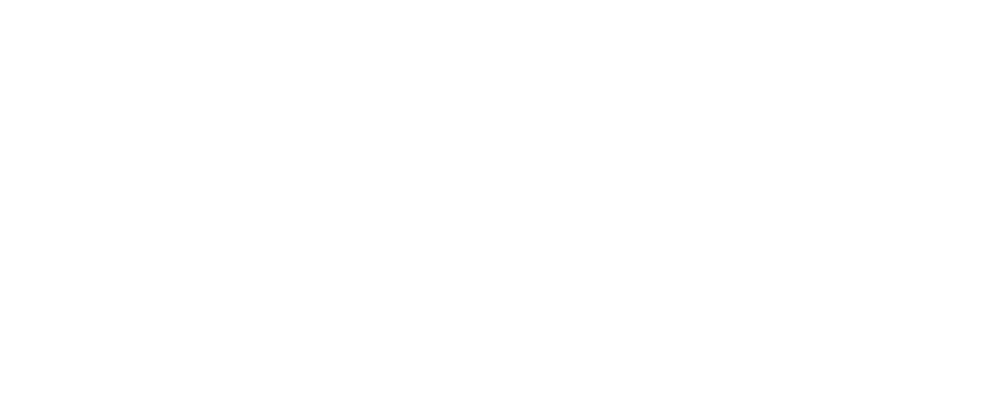
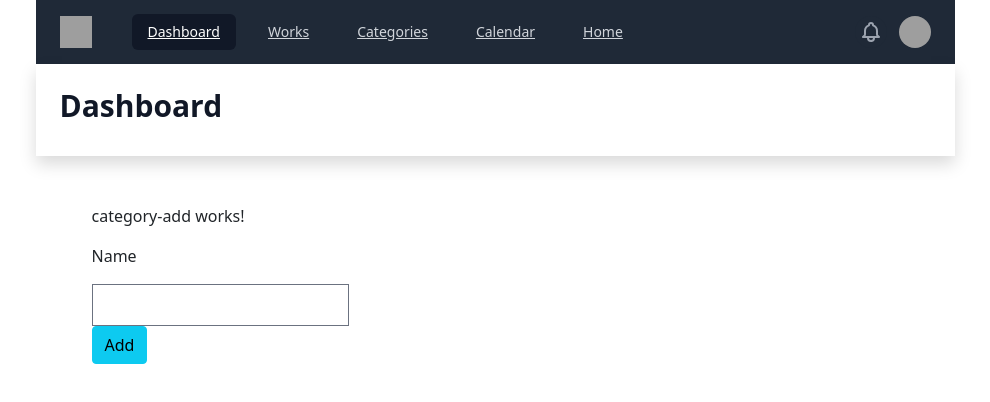
Before and after one commit to giangnqph15195/angular, an Angular app: page /admin/categories/add in a window 1280 px wide. Before the commit this address led to /. Shown: the top 402 px of the page, without its empty margins (145-1135 px from the left). Built offline with nearby package versions, Linux system fonts and the light colour scheme; grey boxes are pictures that could not be loaded.

Commit message:
update add categories

```diff
--- a/db.json
+++ b/db.json
@@ -89,6 +89,10 @@
       "createdAt": "2022-02-28T01:16:26.099Z",
       "name": "Danh muc 4",
       "id": "4"
+    },
+    {
+      "name": "Giang 69",
+      "id": "C3kIsSx"
     }
   ],
   "profile": {
--- a/src/app/app-routing.module.ts
+++ b/src/app/app-routing.module.ts
@@ -7,6 +7,7 @@
 // import { AdminWorksComponent } from './admin-works/admin-works.component';
 import { BlogpageComponent } from './blogpage/blogpage.component';
 import { CategoriesComponent } from './categories/categories.component';
+import { CategoryAddComponent } from './category-add/category-add.component';
 import { CategoryWorkComponent } from './category-work/category-work.component';
 import { DetailPDComponent } from './detail-pd/detail-pd.component';
 import { HeaderComponent } from './header/header.component';
@@ -75,7 +76,8 @@
       {path: "works/add", component: AddWorksComponent},
       {path:"works/edit/:id", component: WorksEditComponent},
 
-      {path: "categories" , component : CategoriesComponent}
+      {path: "categories" , component : CategoriesComponent},
+      {path:"categories/add", component: CategoryAddComponent}
     ]
   },
 ];
--- a/src/app/app.module.ts
+++ b/src/app/app.module.ts
@@ -26,6 +26,7 @@
 import { WorksEditComponent } from './works-edit/works-edit.component';
 import { CategoriesComponent } from './categories/categories.component';
 import { BlogDetailComponent } from './blog-detail/blog-detail.component';
+import { CategoryAddComponent } from './category-add/category-add.component';
 
 
 @NgModule({
@@ -49,7 +50,8 @@
     AddWorksComponent,
     WorksEditComponent,
     CategoriesComponent,
-    BlogDetailComponent
+    BlogDetailComponent,
+    CategoryAddComponent
   ],
   imports: [
     BrowserModule,
--- a/src/app/categories/categories.component.html
+++ b/src/app/categories/categories.component.html
@@ -1,5 +1,5 @@
 <p>categories works!</p>
-<button class="btn btn-info float-right mr-[20px] my-[20px]" ><a href="admin/products/add">Add</a></button>
+<button class="btn btn-info float-right mr-[20px] my-[20px]" ><a href="admin/categories/add">Add</a></button>
 <table class="table table-bordered">
     <tbody>
         <tr *ngFor="let product of catelist; let i = index">
--- /dev/null
+++ b/src/app/category-add/category-add.component.html
@@ -0,0 +1,8 @@
+<p>category-add works!</p>
+<form #formAdd="ngForm" (ngSubmit)="onSubit()" action="">
+    <div>
+        <p>Name</p>
+        <input type="text" name="" [(ngModel)]="categories.name" name="name" #name="ngModel" required minlength="5">
+    </div>
+    <button class="btn btn-info">Add</button>
+</form>
--- /dev/null
+++ b/src/app/category-add/category-add.component.ts
@@ -0,0 +1,25 @@
+import { Component, OnInit } from '@angular/core';
+import { Router } from '@angular/router';
+import { CategoriesService } from 'src/service/categories.service';
+import { Icategory } from '../model/category';
+
+@Component({
+  selector: 'app-category-add',
+  templateUrl: './category-add.component.html',
+  styleUrls: ['./category-add.component.css']
+})
+export class CategoryAddComponent implements OnInit {
+  categories : Icategory = {
+    name:""
+  }
+  constructor(private router : Router, private categoriessv : CategoriesService) { }
+
+  ngOnInit(): void {
+  }
+  onSubit(){
+    console.log(this.categories)
+    this.categoriessv.addcategories(this.categories).subscribe(data=>{
+      this.router.navigateByUrl("admin/categories")
+    })
+  }
+}
--- /dev/null
+++ b/src/service/categories.service.ts
@@ -0,0 +1,20 @@
+import { HttpClient } from '@angular/common/http';
+import { Injectable } from '@angular/core';
+import { Icategory } from 'src/app/model/category';
+
+@Injectable({
+  providedIn: 'root'
+})
+export class CategoriesService {
+  url : string = "http://localhost:3001/categories"
+  constructor(private http : HttpClient) { }
+  addcategories(categories: Icategory){
+    return this.http.post(`${this.url}`,categories)
+  }
+  updatecategory(categories : Icategory){
+    return this.http.put(`${this.url}/${categories.id}`,categories)
+  }
+  deletecate(id: number){
+    return this.http.delete(`${this.url}/${id}`)
+  }
+}
```
Also changed, not shown: src/app/category-add/category-add.component.css (added).
